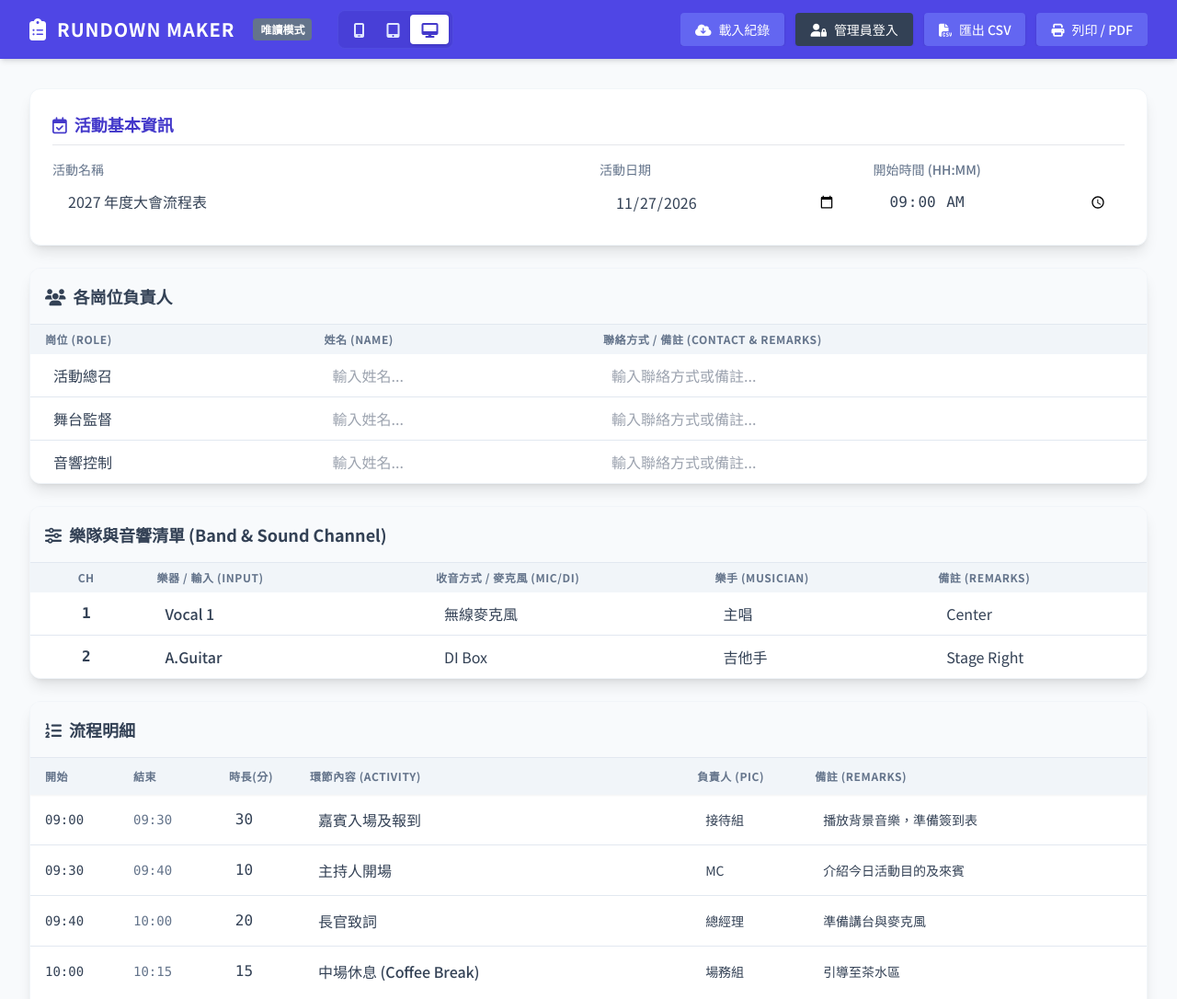
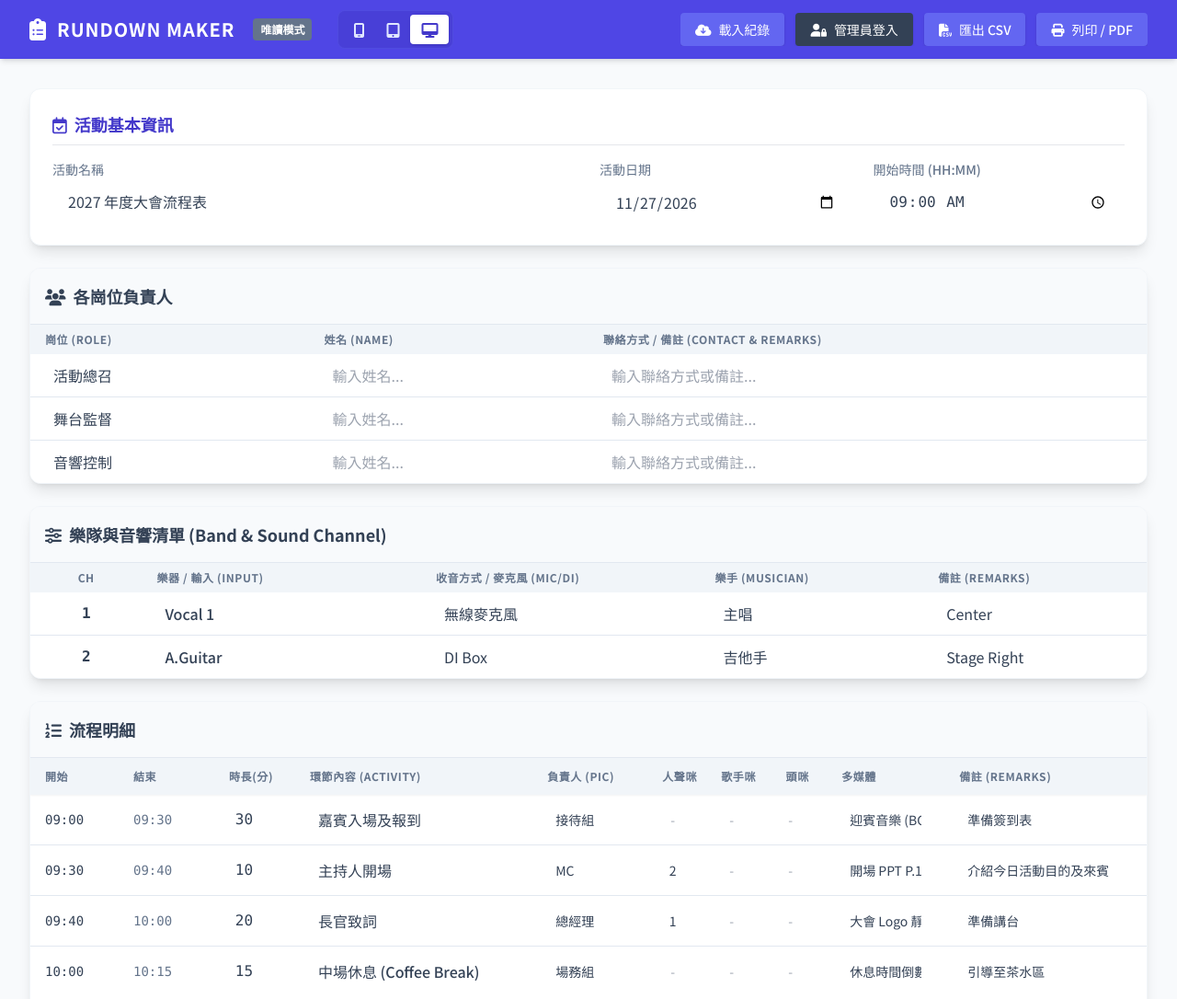
Before and after one commit to ink0509-G/Rundown4gospel, a plain HTML site: page index.html in a window 1280 px wide. Shown: the top 1086 px of the page at 92% size. Drawn offline with nearby package versions, Linux system fonts and the light colour scheme.

Commit message:
Update index.html

```diff
--- a/index.html
+++ b/index.html
@@ -201,6 +201,10 @@
                             <th class="py-3 px-4 text-xs font-semibold text-slate-500 uppercase tracking-wider w-24 text-center">時長(分)</th>
                             <th class="py-3 px-4 text-xs font-semibold text-slate-500 uppercase tracking-wider min-w-[200px]">環節內容 (Activity)</th>
                             <th class="py-3 px-4 text-xs font-semibold text-slate-500 uppercase tracking-wider w-32">負責人 (PIC)</th>
+                            <th class="py-3 px-2 text-xs font-semibold text-slate-500 uppercase tracking-wider w-16 text-center" title="人聲咪數量">人聲咪</th>
+                            <th class="py-3 px-2 text-xs font-semibold text-slate-500 uppercase tracking-wider w-16 text-center" title="歌手咪數量">歌手咪</th>
+                            <th class="py-3 px-2 text-xs font-semibold text-slate-500 uppercase tracking-wider w-16 text-center" title="頭咪數量">頭咪</th>
+                            <th class="py-3 px-4 text-xs font-semibold text-slate-500 uppercase tracking-wider w-32">多媒體</th>
                             <th class="py-3 px-4 text-xs font-semibold text-slate-500 uppercase tracking-wider min-w-[150px]">備註 (Remarks)</th>
                             <th class="admin-only py-3 px-4 text-xs font-semibold text-slate-500 uppercase tracking-wider w-16 no-print text-center">刪除</th>
                         </tr>
@@ -269,10 +273,10 @@
         const ADMIN_PW = "1964"; // ★ 在這裡把 "1234" 改成你想要的密碼，記得保留前後的雙引號
 
         let rundownData = [
-            { id: generateId(), duration: 30, activity: '嘉賓入場及報到', pic: '接待組', remarks: '播放背景音樂，準備簽到表' },
-            { id: generateId(), duration: 10, activity: '主持人開場', pic: 'MC', remarks: '介紹今日活動目的及來賓' },
-            { id: generateId(), duration: 20, activity: '長官致詞', pic: '總經理', remarks: '準備講台與麥克風' },
-            { id: generateId(), duration: 15, activity: '中場休息 (Coffee Break)', pic: '場務組', remarks: '引導至茶水區' }
+            { id: generateId(), duration: 30, activity: '嘉賓入場及報到', pic: '接待組', vocalMic: '', singerMic: '', headsetMic: '', multimedia: '迎賓音樂 (BGM)', remarks: '準備簽到表' },
+            { id: generateId(), duration: 10, activity: '主持人開場', pic: 'MC', vocalMic: '2', singerMic: '', headsetMic: '', multimedia: '開場 PPT P.1', remarks: '介紹今日活動目的及來賓' },
+            { id: generateId(), duration: 20, activity: '長官致詞', pic: '總經理', vocalMic: '1', singerMic: '', headsetMic: '', multimedia: '大會 Logo 靜態圖', remarks: '準備講台' },
+            { id: generateId(), duration: 15, activity: '中場休息 (Coffee Break)', pic: '場務組', vocalMic: '', singerMic: '', headsetMic: '', multimedia: '休息時間倒數影片', remarks: '引導至茶水區' }
         ];
 
         let crewData = [
@@ -430,13 +434,17 @@
                     <td class="py-2 px-4 text-center"><input type="number" min="0" class="table-input text-center font-mono" value="${item.duration}" onchange="handleInput('${item.id}', 'duration', this.value)"></td>
                     <td class="py-2 px-4"><input type="text" class="table-input font-medium" value="${item.activity}" oninput="handleInput('${item.id}', 'activity', this.value)" placeholder="輸入環節名稱..."></td>
                     <td class="py-2 px-4"><input type="text" class="table-input text-sm" value="${item.pic}" oninput="handleInput('${item.id}', 'pic', this.value)" placeholder="負責人..."></td>
+                    <td class="py-2 px-2"><input type="number" min="0" class="table-input text-center text-sm px-1" value="${item.vocalMic !== undefined ? item.vocalMic : ''}" oninput="handleInput('${item.id}', 'vocalMic', this.value)" placeholder="-"></td>
+                    <td class="py-2 px-2"><input type="number" min="0" class="table-input text-center text-sm px-1" value="${item.singerMic !== undefined ? item.singerMic : ''}" oninput="handleInput('${item.id}', 'singerMic', this.value)" placeholder="-"></td>
+                    <td class="py-2 px-2"><input type="number" min="0" class="table-input text-center text-sm px-1" value="${item.headsetMic !== undefined ? item.headsetMic : ''}" oninput="handleInput('${item.id}', 'headsetMic', this.value)" placeholder="-"></td>
+                    <td class="py-2 px-4"><input type="text" class="table-input text-sm" value="${item.multimedia || ''}" oninput="handleInput('${item.id}', 'multimedia', this.value)" placeholder="PPT / 影片..."></td>
                     <td class="py-2 px-4"><input type="text" class="table-input text-sm text-slate-500" value="${item.remarks}" oninput="handleInput('${item.id}', 'remarks', this.value)" placeholder="備註事項..."></td>
                     <td class="admin-only py-2 px-4 no-print text-center"><button onclick="deleteRow('${item.id}')" class="text-slate-300 hover:text-rose-500 transition-colors"><i class="fa-solid fa-trash-can"></i></button></td>
                 `; tbody.appendChild(tr); currentStartTime = endTime;
             });
         }
 
-        function addRow() { rundownData.push({ id: generateId(), duration: 10, activity: '', pic: '', remarks: '' }); renderTable(); setTimeout(() => { const c = document.querySelector('.overflow-y-auto'); c.scrollTop = c.scrollHeight; }, 50); }
+        function addRow() { rundownData.push({ id: generateId(), duration: 10, activity: '', pic: '', vocalMic: '', singerMic: '', headsetMic: '', multimedia: '', remarks: '' }); renderTable(); setTimeout(() => { const c = document.querySelector('.overflow-y-auto'); c.scrollTop = c.scrollHeight; }, 50); }
         function deleteRow(id) { if (rundownData.length <= 1) return showToast('流程表至少需保留一環節', 'warning'); rundownData = rundownData.filter(item => item.id !== id); renderTable(); }
         function moveRow(index, direction) { if (index + direction < 0 || index + direction >= rundownData.length) return; const temp = rundownData[index]; rundownData[index] = rundownData[index + direction]; rundownData[index + direction] = temp; renderTable(); }
 
@@ -449,9 +457,9 @@
             crewData.forEach(i => csv += `"${i.role}","${i.name}","${i.contact}"\n`);
             csv += `\n樂隊與音響清單\nCH,樂器/輸入,收音方式/麥克風,樂手,備註\n`;
             bandData.forEach(i => csv += `"${i.ch}","${i.input}","${i.mic}","${i.musician}","${i.remarks}"\n`);
-            csv += "\n流程表\n開始時間,結束時間,時長(分鐘),環節內容,負責人,備註\n";
+            csv += "\n流程表\n開始時間,結束時間,時長(分鐘),環節內容,負責人,人聲咪數量,歌手咪數量,頭咪數量,多媒體,備註\n";
             let start = document.getElementById('startTime').value;
-            rundownData.forEach(i => { let end = addMinutesToTime(start, i.duration); csv += `${start},${end},${i.duration},"${i.activity}","${i.pic}","${i.remarks}"\n`; start = end; });
+            rundownData.forEach(i => { let end = addMinutesToTime(start, i.duration); csv += `${start},${end},${i.duration},"${i.activity}","${i.pic}","${i.vocalMic || ''}","${i.singerMic || ''}","${i.headsetMic || ''}","${i.multimedia || ''}","${i.remarks}"\n`; start = end; });
             const link = document.createElement("a"); link.href = encodeURI(csv); link.download = "流程表.csv"; document.body.appendChild(link); link.click(); document.body.removeChild(link);
         }
 
@@ -625,7 +633,7 @@
 
                 // 4. 空陣列防呆 (確保畫面至少有一行輸入框，避免版面異常)
                 if (crewData.length === 0) crewData.push({ id: generateId(), role: '', name: '', contact: '' });
-                if (rundownData.length === 0) rundownData.push({ id: generateId(), duration: 10, activity: '', pic: '', remarks: '' });
+                if (rundownData.length === 0) rundownData.push({ id: generateId(), duration: 10, activity: '', pic: '', vocalMic: '', singerMic: '', headsetMic: '', multimedia: '', remarks: '' });
 
                 // 5. 強制重新渲染三個表格
                 renderCrewTable();
```
